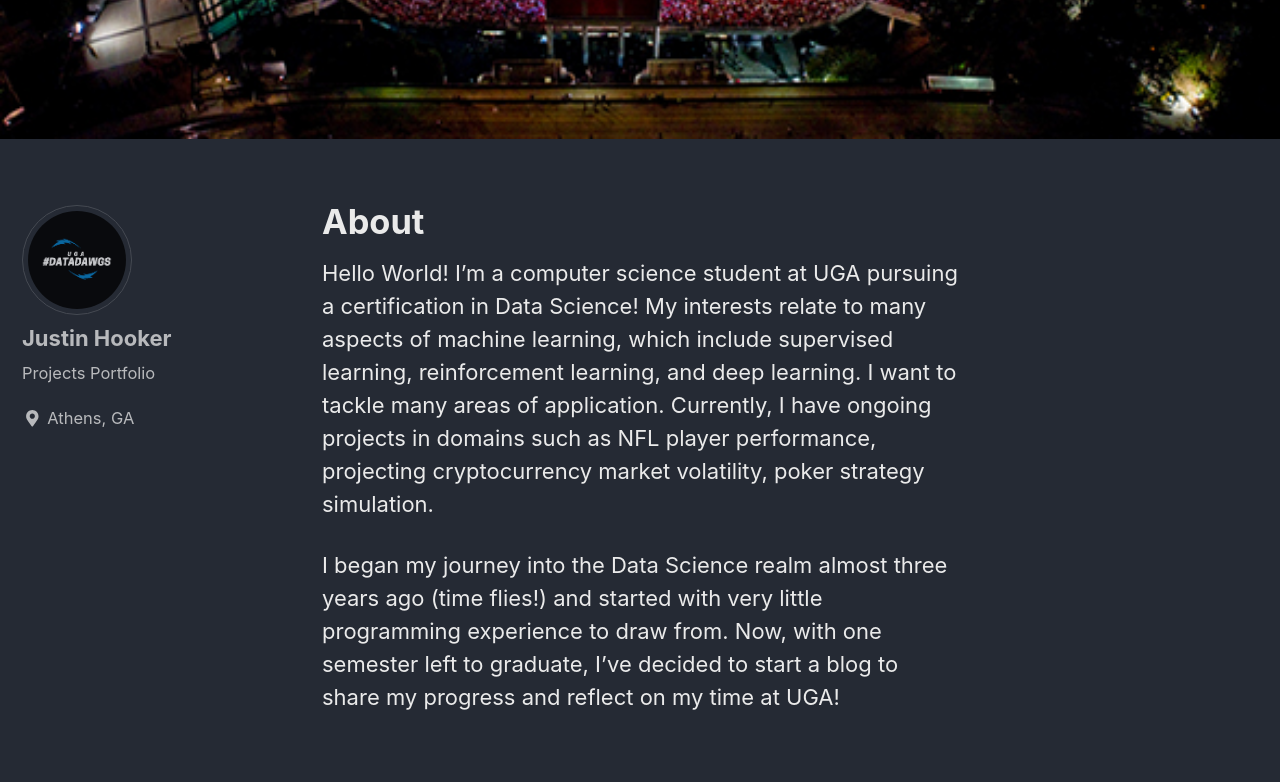
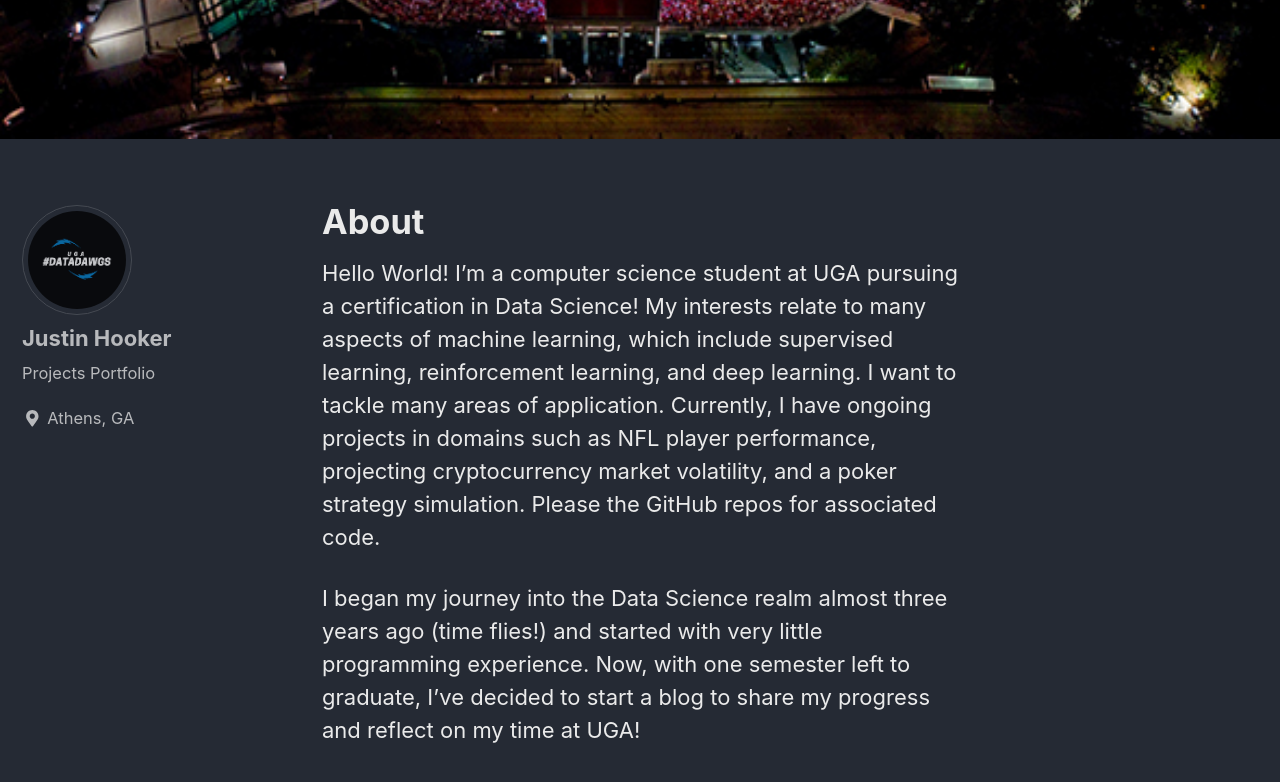
Before and after one commit to L0rdM0rd/L0rdM0rd.github.io, a Jekyll site: the page built from _pages/about.md, in a window 1280 px wide and 900 px high, scrolled down 766 px. Shown: the top 782 px of the window. Built offline with Jekyll 4.4.1, drawn with Linux system fonts in a browser that asks for light colours; cached includes are drawn as plain includes; nearby versions of some CDN libraries.

```diff
--- a/_pages/about.md
+++ b/_pages/about.md
@@ -10,9 +10,10 @@ Data Science! My interests relate to many aspects of machine learning, which
 include supervised learning, reinforcement learning, and deep learning. I want
 to tackle many areas of application. Currently, I have ongoing projects in
 domains such as NFL player performance, projecting cryptocurrency market
-volatility, poker strategy simulation.
+volatility, and a poker strategy simulation. Please the GitHub repos for
+associated code.
 
 I began my journey into the Data Science realm almost three years ago
-(time flies!) and started with very little programming experience to draw from.
-Now, with one semester left to graduate, I've decided to start a blog to share
-my progress and reflect on my time at UGA!
+(time flies!) and started with very little programming experience. Now, with
+one semester left to graduate, I've decided to start a blog to share my progress
+and reflect on my time at UGA!
```
Also changed, not shown: _pages/404.md (added, +18 -0 lines), _pages/ml.md (+11 -1 lines).
